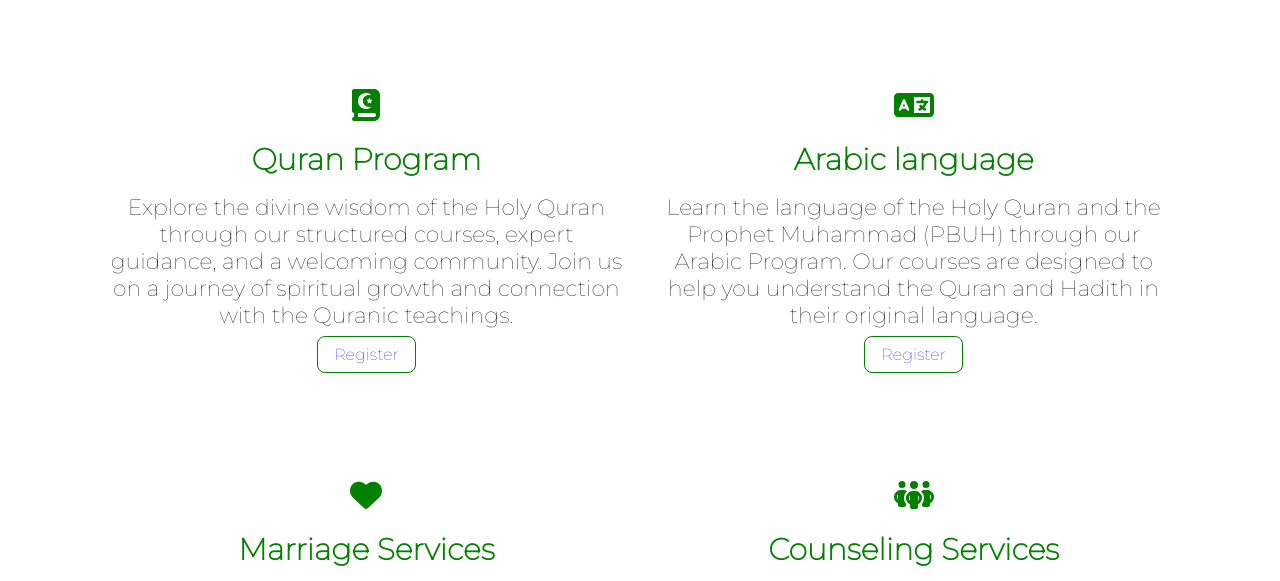
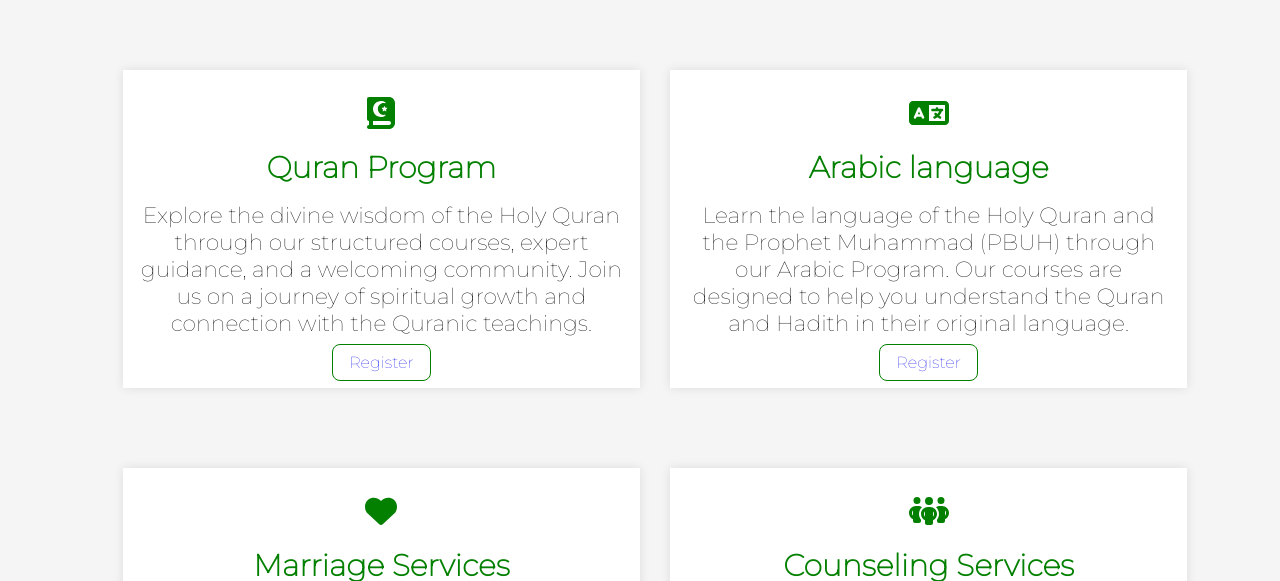
Before and after one commit to nabdi7/masjid, a React (Create React App) app: page /services in a window 1280 px wide. Shown: the part 523-1104 px from the top of the page. Built offline with nearby package versions, Linux system fonts and the light colour scheme.

Commit message:
first commit

```diff
--- a/src/components/About.css
+++ b/src/components/About.css
@@ -25,14 +25,6 @@
     object-fit: cover;
 }
 
-/* .about-title {
-    font-family: "Montserrat";
-    color: #038000;
-    font-size: 2rem;
-    margin: 0;
-    margin-bottom: 2rem;
-} */
-
 .about-container {
     display: flex;
     flex-direction: row;
@@ -51,7 +43,7 @@
 
 .about-text {
     flex: 1;
-    padding: 0 1rem;
+    padding: 0 2rem;
 }
 
 .about-description {
--- a/src/components/Services.css
+++ b/src/components/Services.css
@@ -1,15 +1,17 @@
 .services {
     padding: 2rem;
+    max-width: 100%;
+    background-color: #F5F5F5;
 }
 
 .services-container {
     display: flex;
     flex-wrap: wrap;
     justify-content: space-between;
-    align-items: flex-start; /* Align sections to the top */
+    align-items: flex-start;
     max-width: 90%;
     margin: 2rem auto;
-    position: relative; /* Make the container relative for positioning */
+    position: relative;
     margin-top: 6rem;
 }
 
@@ -23,16 +25,21 @@
 .services-box:nth-child(even) {
     background-color: #ffffff;
 }
+.services-box:nth-child(odd) {
+    background-color: #ffffff;
+}
 
 .services-box {
     flex: 1;
     padding: 1rem;
-    /* box-shadow: 0 0 10px rgba(0, 0, 0, 0.1); */
+    box-shadow: 0 0 10px rgba(0, 0, 0, 0.1);
+    margin-left: 30px;
 }
 
 .icons {
     font-size: 2rem;
     margin-bottom: 1rem;
+    margin-top: 0.5rem;
 }
 
 .services-box-title {
@@ -47,6 +54,7 @@
     font-size: 22px;
     margin-bottom: 1rem;
     flex: 1;
+
 }
 .button {
     margin-top: 1rem;
```
